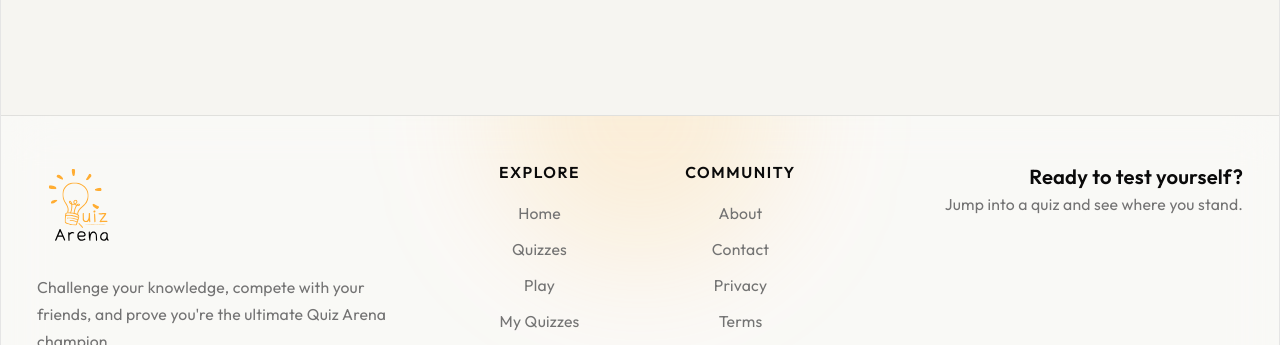
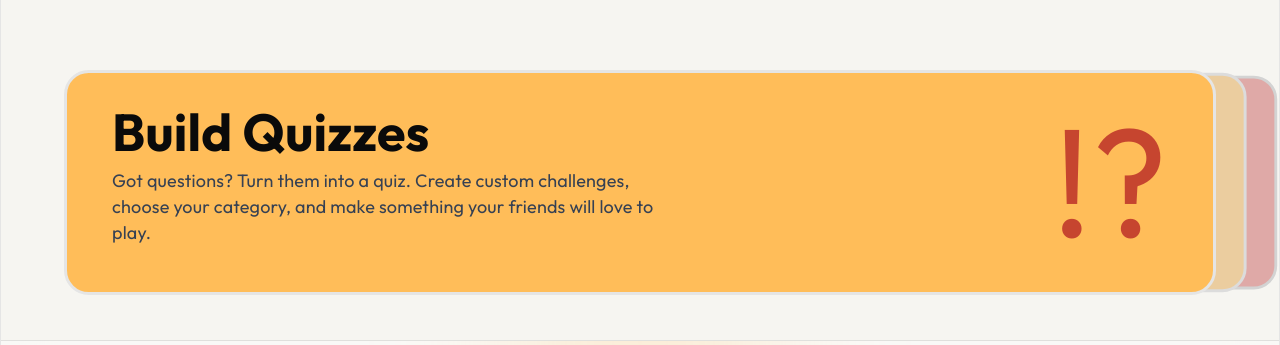
Before and after one commit to Sarin-the-fourth/QuizArena_Frontend, a React (Vite) app: page / in a window 1280 px wide. Shown: the part 805-1150 px from the top of the page. Built offline with nearby package versions, Linux system fonts and the light colour scheme; no server answers; a web font is replaced by a local one.

Commit message:
explore quiz arena section completed

```diff
--- a/src/components/landingpageComp/ExploreSection.tsx
+++ b/src/components/landingpageComp/ExploreSection.tsx
@@ -1,5 +1,119 @@
+import { useRef, useState } from "react";
+import gsap from "gsap";
+import { Target, Trophy } from "lucide-react";
+
+const cards = [
+  {
+    id: 0,
+    title: "Build Quizzes",
+    description:
+      "Got questions? Turn them into a quiz. Create custom challenges, choose your category, and make something your friends will love to play.",
+    symbol: "!?",
+    symbolColor: "#C0392B",
+    bg: "bg-primary",
+  },
+  {
+    id: 1,
+    title: "Invite Friends",
+    description:
+      "Create a game room and invite your friends. Share the room code and get everyone ready for the challenge.",
+    symbol: <Target className="w-35 h-35" />,
+    symbolColor: "#2471A1",
+    bg: "bg-[#F5D6A6]",
+  },
+  {
+    id: 2,
+    title: "Play & Compete",
+    description:
+      "Answer questions, earn points, climb the leaderboard, and prove who really knows their stuff.",
+    symbol: <Trophy className="w-35 h-35" />,
+    symbolColor: "#B9770E",
+    bg: "bg-[#F2B8B5]",
+  },
+];
+
 const ExploreSection = () => {
-  return <div></div>;
+  const [activeCard, setActiveCard] = useState<number>(0);
+  const symbols = useRef<Record<number, HTMLSpanElement | null>>({});
+  const handleCardClick = (id: number) => {
+    if (id === activeCard) return;
+    setActiveCard(id);
+  };
+
+  const handleMouseEnter = (id: number) => {
+    const symbol = symbols.current[id];
+
+    if (!symbol) return;
+
+    gsap.killTweensOf(symbol);
+
+    gsap.to(symbol, {
+      y: -15,
+      yoyo: true,
+      repeat: -1,
+      duration: 0.5,
+      ease: "power1.out",
+    });
+  };
+
+  const handleMouseLeave = (id: number) => {
+    const symbol = symbols.current[id];
+
+    if (!symbol) return;
+
+    gsap.killTweensOf(symbol);
+
+    gsap.to(symbol, {
+      y: 0,
+      duration: 0.3,
+      ease: "power2.out",
+    });
+  };
+
+  return (
+    <section className="flex items-center justify-center font-Outfit">
+      <div className="relative h-50 w-full max-w-5xl">
+        {cards.map((card) => {
+          const position = (card.id - activeCard + cards.length) % cards.length;
+          return (
+            <div
+              onMouseEnter={() => handleMouseEnter(card.id)}
+              onMouseLeave={() => handleMouseLeave(card.id)}
+              key={card.id}
+              onClick={() => handleCardClick(card.id)}
+              className={`absolute inset-0 cursor-pointer ${card.bg} rounded-3xl border-3 p-10 transition-all duration-500 ease-out`}
+              style={{
+                zIndex: cards.length - position,
+                transform: ` translateX(${position * 45}px) scale(${
+                  1 - position * 0.025
+                }) `,
+                filter:
+                  position === 0
+                    ? "none"
+                    : `brightness(${1 - position * 0.04})`,
+              }}
+            >
+              <div className="flex h-full flex-row items-center justify-between">
+                <div className="flex max-w-2xl flex-col gap-5 text-start">
+                  <span className="text-[52px] font-bold">{card.title}</span>
+                  <p className="w-3/4 text-gray-700">{card.description}</p>
+                </div>
+                <span
+                  ref={(el) => {
+                    symbols.current[card.id] = el;
+                  }}
+                  className="text-[150px] opacity-90"
+                  style={{ color: card.symbolColor }}
+                >
+                  {card.symbol}
+                </span>
+              </div>
+            </div>
+          );
+        })}
+      </div>
+    </section>
+  );
 };
 
 export default ExploreSection;
```
